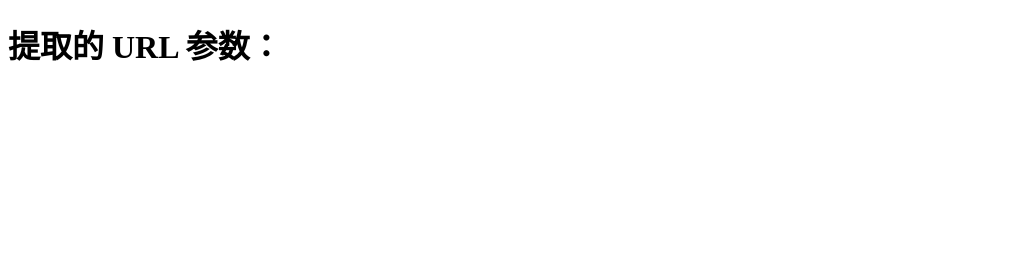
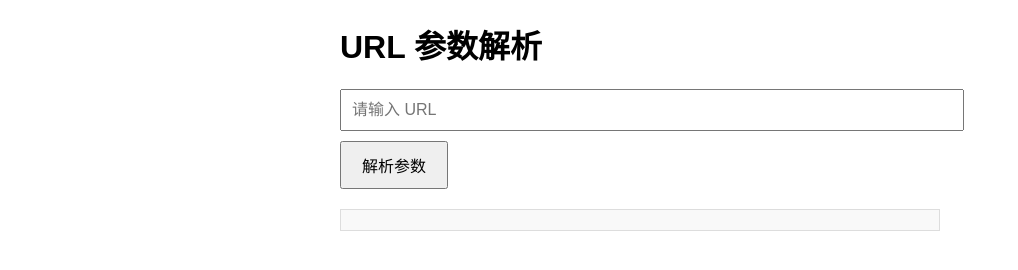
Before and after one commit to Riccc/Fang_Project, a plain HTML site: page index.html in a window 1280 px wide. Shown: the whole page, without its empty margins (0-1018 px from the left). Drawn offline with Linux system fonts and the light colour scheme.

Commit message:
Update index.html

```diff
--- a/index.html
+++ b/index.html
@@ -1,11 +1,71 @@
 <!DOCTYPE html>
-<html>
+<html lang="zh-CN">
 <head>
-    <title>GTM 测试页面</title>
-    <!-- 插入 GTM 容器代码（后续步骤添加） -->
+  <meta charset="UTF-8">
+  <meta name="viewport" content="width=device-width, initial-scale=1.0">
+  <title>URL 参数解析</title>
+  <style>
+    body {
+      font-family: Arial, sans-serif;
+      margin: 20px;
+    }
+    .container {
+      max-width: 600px;
+      margin: 0 auto;
+    }
+    input[type="text"] {
+      width: 100%;
+      padding: 10px;
+      margin-bottom: 10px;
+      font-size: 16px;
+    }
+    button {
+      padding: 10px 20px;
+      font-size: 16px;
+      cursor: pointer;
+    }
+    .result {
+      margin-top: 20px;
+      padding: 10px;
+      background-color: #f9f9f9;
+      border: 1px solid #ddd;
+    }
+    .result p {
+      margin: 5px 0;
+    }
+  </style>
 </head>
 <body>
-    <h1>提取的 URL 参数：</h1>
-    <div id="output"></div>
+  <div class="container">
+    <h1>URL 参数解析</h1>
+    <input type="text" id="urlInput" placeholder="请输入 URL">
+    <button onclick="parseUrl()">解析参数</button>
+    <div id="result" class="result"></div>
+  </div>
+
+  <script>
+    function parseUrl() {
+      var url = document.getElementById('urlInput').value.trim();
+      var resultDiv = document.getElementById('result');
+      resultDiv.innerHTML = '';
+
+      if (!url) {
+        resultDiv.innerHTML = '<p>请输入 URL。</p>';
+        return;
+      }
+
+      var params = new URLSearchParams(url.split('?')[1]);
+      if (params.toString()) {
+        resultDiv.innerHTML = '<p>解析结果：</p>';
+        params.forEach(function(value, key) {
+          var p = document.createElement('p');
+          p.innerHTML = '<strong>' + key + ':</strong> ' + value;
+          resultDiv.appendChild(p);
+        });
+      } else {
+        resultDiv.innerHTML = '<p>该 URL 没有参数。</p>';
+      }
+    }
+  </script>
 </body>
 </html>
```
